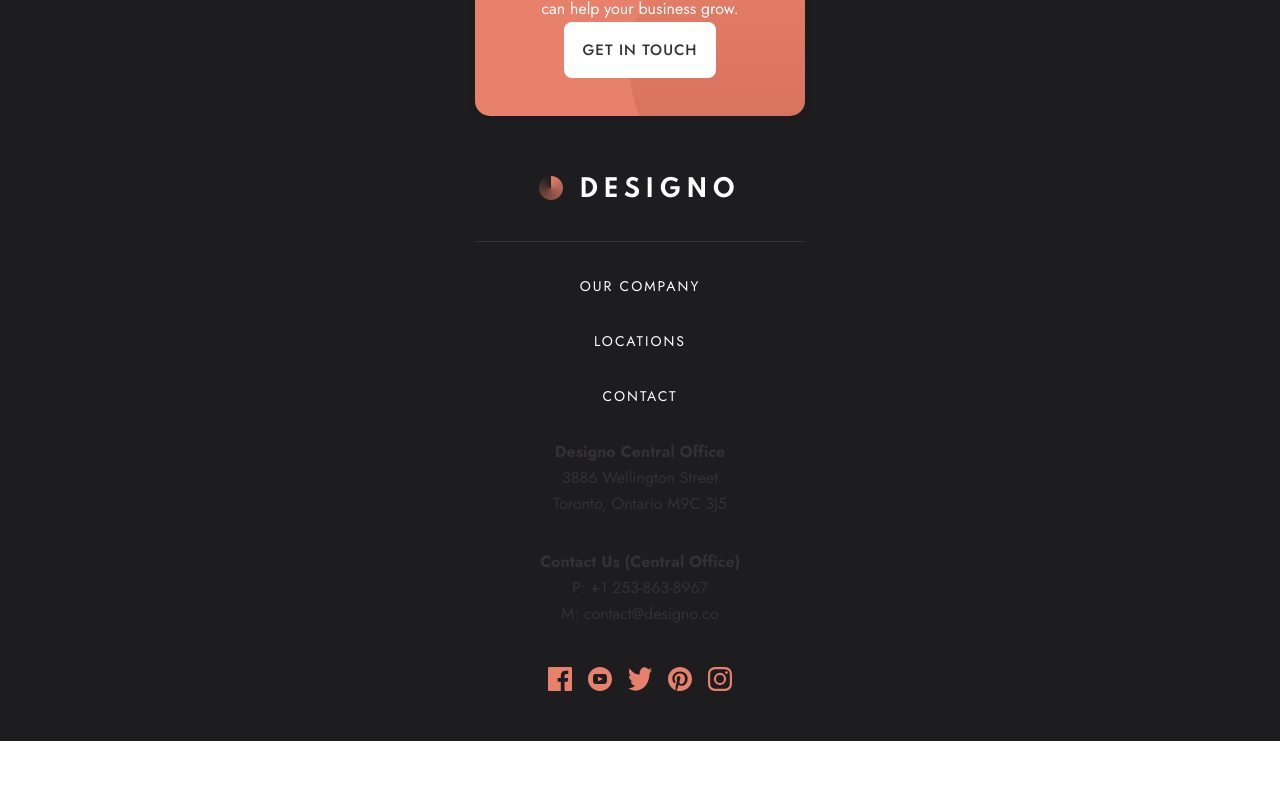
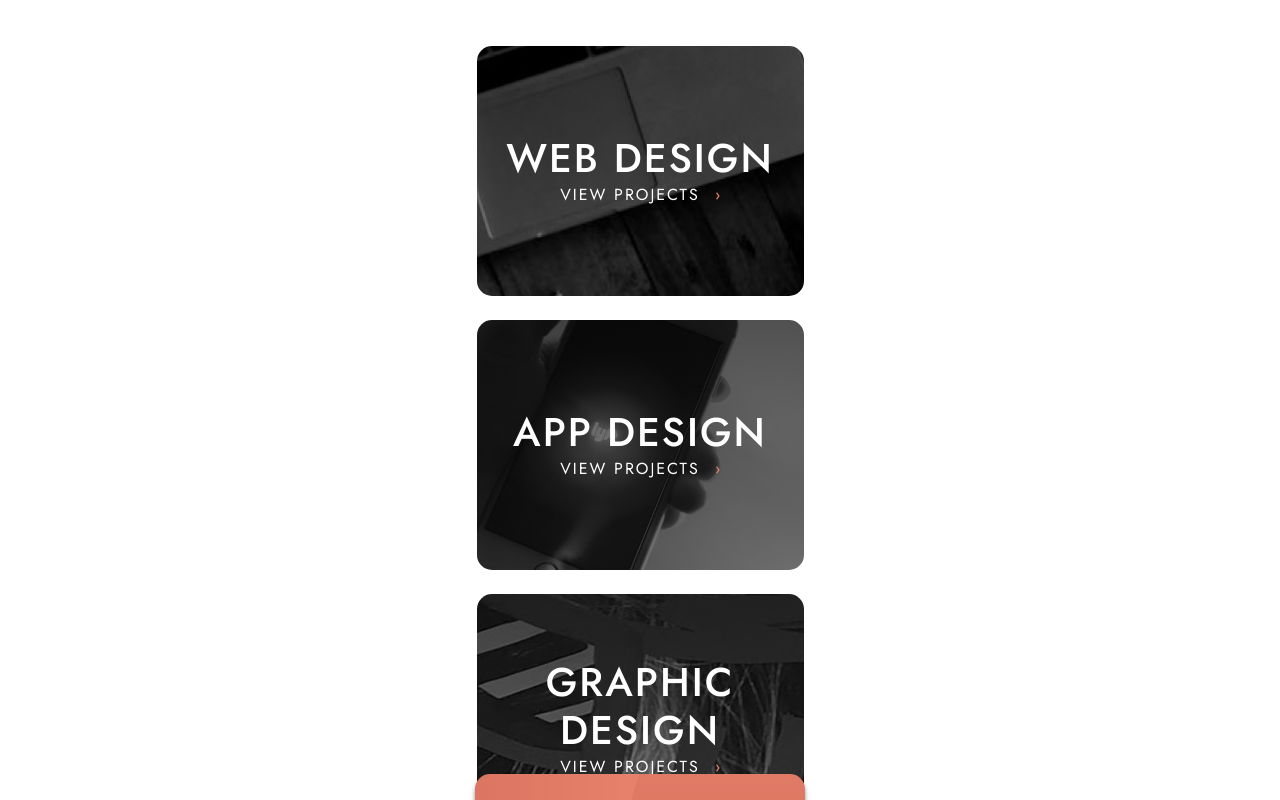
Before and after one commit to koniuszko/designo-ts, a Next.js app: page / in a window 1280 px wide. Shown: the part 1020-1820 px from the top of the page. Before the commit the page ends 1761 px from the top, so only its background shows below. Built offline with nearby package versions, Linux system fonts and the light colour scheme.

Commit message:
section nav

```diff
--- /dev/null
+++ b/src/components/SectionNav.tsx
@@ -0,0 +1,91 @@
+import styled from "styled-components";
+import {NavLink, WhiteH2, WhiteParagraph} from "@/style/global";
+import Image from "next/image";
+
+const NavWrapper = styled.nav`
+  padding: 120px 0;
+  display: flex;
+  flex-direction: column;
+  align-items: center;
+  justify-content: center;
+  gap: 24px;
+
+  .link-container {
+    width: 327px;
+    height: 250px;
+    border-radius: 15px;
+    display: flex;
+    flex-direction: column;
+    justify-content: center;
+    align-items: center;
+
+  }
+
+  .web-design {
+    background-image: linear-gradient(rgba(0, 0, 0, 0.65),
+    rgba(0, 0, 0, 0.45)), url('/assets/home/mobile/image-web-design.jpg');
+  }
+
+  .app-design {
+    background-image: linear-gradient(rgba(0, 0, 0, 0.65),
+    rgba(0, 0, 0, 0.45)), url('/assets/home/mobile/image-app-design.jpg');
+  }
+
+  .graphic-design {
+    background-image: linear-gradient(rgba(0, 0, 0, 0.65),
+    rgba(0, 0, 0, 0.45)), url('/assets/home/mobile/image-graphic-design.jpg');
+  }
+
+  .arrow-icon {
+    margin-left: 16px;
+  }
+`
+
+
+const SectionNav = () => {
+    return (
+        <NavWrapper>
+            <NavLink href='/web-design'>
+                <div className='link-container web-design'>
+                    <WhiteH2>
+                        WEB DESIGN
+                    </WhiteH2>
+                    <WhiteParagraph>
+                        VIEW PROJECTS
+                        <Image className="arrow-icon" src='/assets/icons/icon-right-arrow.svg' alt='arrow-icon'
+                               width={4} height={8}/>
+                    </WhiteParagraph>
+
+                </div>
+            </NavLink>
+            <NavLink href='/app-design'>
+                <div className='link-container app-design'>
+                    <WhiteH2>
+                        APP DESIGN
+                    </WhiteH2>
+                    <WhiteParagraph>
+                        VIEW PROJECTS
+                        <Image className="arrow-icon" src='/assets/icons/icon-right-arrow.svg' alt='arrow-icon'
+                               width={4} height={8}/>
+                    </WhiteParagraph>
+
+                </div>
+            </NavLink>
+            <NavLink href='/graphic-design'>
+                <div className='link-container graphic-design'>
+                    <WhiteH2>
+                        GRAPHIC DESIGN
+                    </WhiteH2>
+                    <WhiteParagraph>
+                        VIEW PROJECTS
+                        <Image className="arrow-icon" src='/assets/icons/icon-right-arrow.svg' alt='arrow-icon'
+                               width={4} height={8}/>
+                    </WhiteParagraph>
+
+                </div>
+            </NavLink>
+        </NavWrapper>
+    )
+}
+
+export default SectionNav;
--- a/src/pages/index.tsx
+++ b/src/pages/index.tsx
@@ -3,6 +3,7 @@ import React from "react";
 import {GlobalStyle} from "@/style/global";
 import MainLayout from "@/layouts/MainLayout";
 import Hero from "@/components/home/Hero";
+import SectionNav from "@/components/SectionNav";
 
 export default function Home() {
     return (
@@ -18,7 +19,10 @@ export default function Home() {
             </Head>
             <GlobalStyle/>
             <MainLayout>
-                <Hero/>
+                <>
+                    <Hero/>
+                    <SectionNav/>
+                </>
             </MainLayout>
         </>
     )
--- a/src/style/global.ts
+++ b/src/style/global.ts
@@ -29,11 +29,20 @@ export const WhiteH1 = styled(H1)`
   color: #FFF;
 `
 export const H2 = styled.h2`
-  font-size: 40px;
-  line-height: 48px;
+  font-size: 28px;
+  line-height: 36px;
   font-weight: 500;
-  letter-spacing: 2px;
+  letter-spacing: 1.4px;
   text-align: center;
+  @media (min-width: 768px) {
+    font-size: 40px;
+    line-height: 48px;
+    letter-spacing: 2px;
+  }
+`
+
+export const WhiteH2 = styled(H2)`
+  color: #FFF
 `
 
 export const H3 = styled.h3`
```
